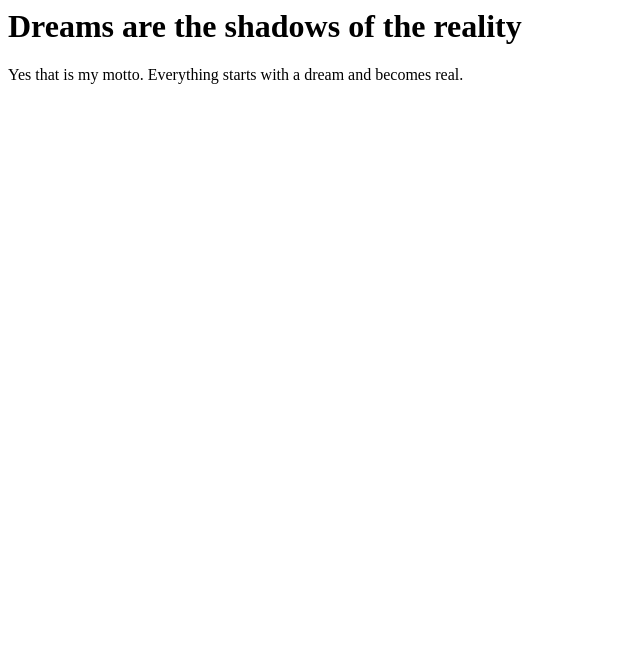
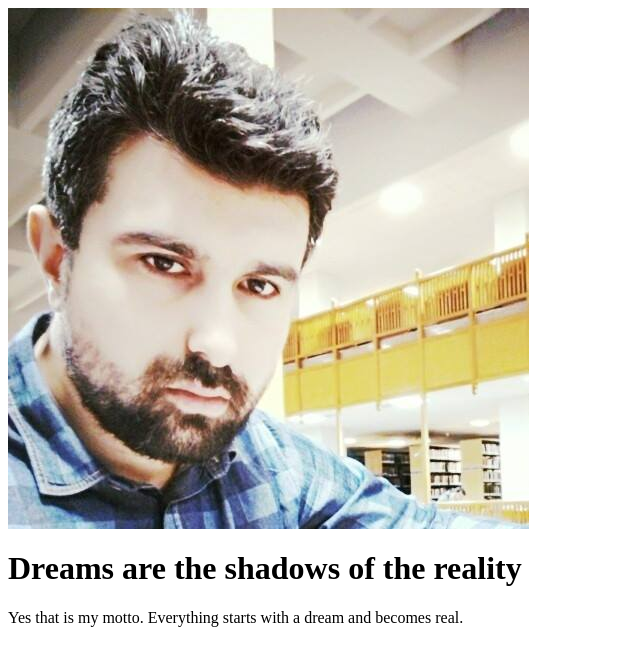
Before and after one commit to thechiefalone/profile, a plain HTML site: page index.html in a window 1280 px wide. Shown: the whole page, without its empty margins (0-640 px from the left). Drawn offline with Linux system fonts and the light colour scheme.

Commit message:
profile picture

```diff
--- a/index.html
+++ b/index.html
@@ -4,6 +4,7 @@
     <link rel="shortcut icon" href="profile.ico" type="image/x-icon">
 </head>
 <body>
+    <img src="images/profile_picture.jpg" alt="Alperen">
     <h1>Dreams are the shadows of the reality</h1>
     <p>Yes that is my motto. Everything starts with a dream and becomes real.</p>
 
```
Also changed, not shown: images/profile_picture.jpg (added).
